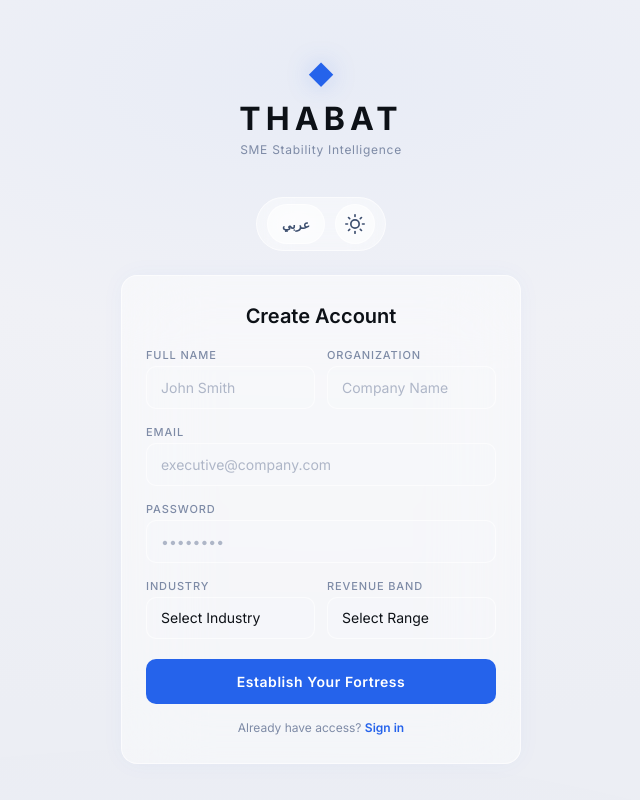
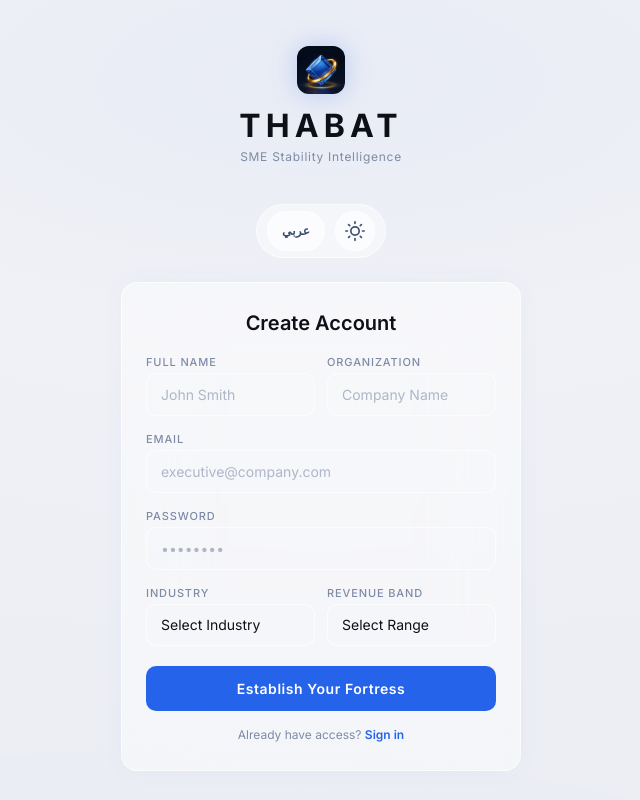
Before and after one commit to aboutony/THABAT, a Next.js app: page /en/signup in a window 1280 px wide. Shown: the whole page, without its empty margins (319-959 px from the left). Built offline with nearby package versions, Linux system fonts and the light colour scheme; no server answers.

Commit message:
feat: integrate 3D diamond logo across all pages

```diff
--- a/src/app/[locale]/login/page.tsx
+++ b/src/app/[locale]/login/page.tsx
@@ -37,7 +37,7 @@ export default function LoginPage() {
             <div className={styles.authContainer}>
                 {/* Branding */}
                 <div className={styles.brandHeader}>
-                    <div className={styles.brandIcon}>◆</div>
+                    <img src="/thabat-logo.png" alt="THABAT" className={styles.brandIcon} width={48} height={48} style={{ borderRadius: '12px' }} />
                     <h1 className={styles.brandTitle}>THABAT</h1>
                     <p className={styles.brandSubtitle}>{t('tagline')}</p>
                 </div>
--- a/src/app/[locale]/signup/page.tsx
+++ b/src/app/[locale]/signup/page.tsx
@@ -48,7 +48,7 @@ export default function SignupPage() {
             <div className={styles.authContainer}>
                 {/* Branding */}
                 <div className={styles.brandHeader}>
-                    <div className={styles.brandIcon}>◆</div>
+                    <img src="/thabat-logo.png" alt="THABAT" className={styles.brandIcon} width={48} height={48} style={{ borderRadius: '12px' }} />
                     <h1 className={styles.brandTitle}>THABAT</h1>
                     <p className={styles.brandSubtitle}>{t('tagline')}</p>
                 </div>
--- a/src/components/Shell.tsx
+++ b/src/components/Shell.tsx
@@ -74,7 +74,7 @@ export default function Shell({ children }: ShellProps) {
             {/* Top App Bar */}
             <header className={`glass-nav ${styles.header}`}>
                 <div className={styles.brand}>
-                    <span className={styles.logo}>◆</span>
+                    <img src="/thabat-logo.png" alt="THABAT" className={styles.logo} width={32} height={32} />
                     <div className={styles.brandText}>
                         <span className={styles.title}>{tApp('title')}</span>
                         <span className={styles.subtitle}>{tApp('subtitle')}</span>
```
Also changed, not shown: public/thabat-logo.png (added).
